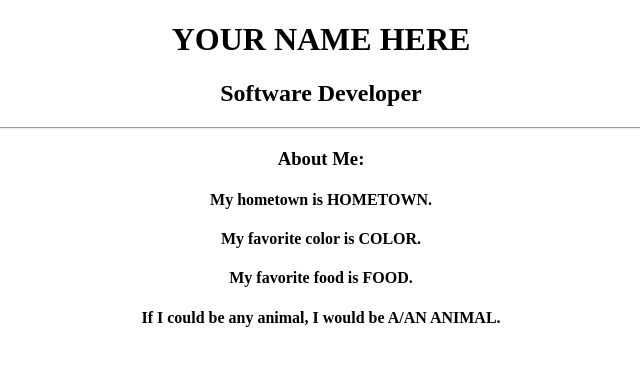
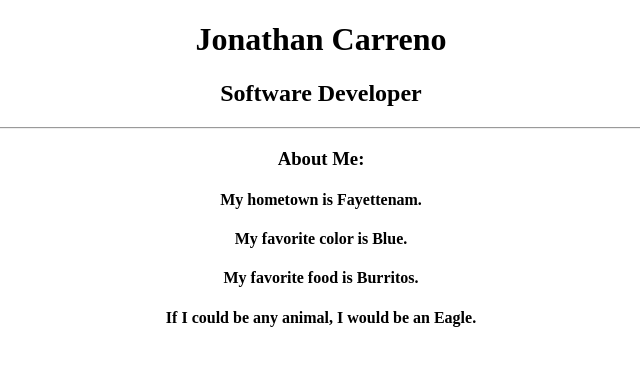
Before and after one commit to JCHammer18/My-first-site, a plain HTML site: page index.html in a window 1280 px wide. Shown: the whole page, without its empty margins (319-959 px from the left). Drawn offline with Linux system fonts and the light colour scheme.

Commit message:
added name and perswonal info

```diff
--- a/index.html
+++ b/index.html
@@ -7,14 +7,14 @@
 		  </head>
 		  <body>
 			<div align="center">
-				<h1>YOUR NAME HERE</h1>
+				<h1>Jonathan Carreno</h1>
 				<h2>Software Developer</h2>
 				<hr>
 				<h3>About Me:</h3>
-					<h4>My hometown is HOMETOWN.</h4>
-					<h4>My favorite color is COLOR.</h4>
-					<h4>My favorite food is FOOD.</h4>
-					<h4>If I could be any animal, I would be A/AN ANIMAL.</h4>
+					<h4>My hometown is Fayettenam.</h4>
+					<h4>My favorite color is Blue.</h4>
+					<h4>My favorite food is Burritos.</h4>
+					<h4>If I could be any animal, I would be an Eagle.</h4>
 			</div>
 		  </body>
 		</html>
```
